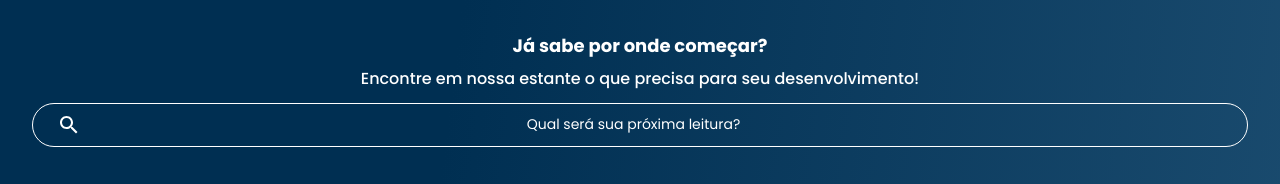
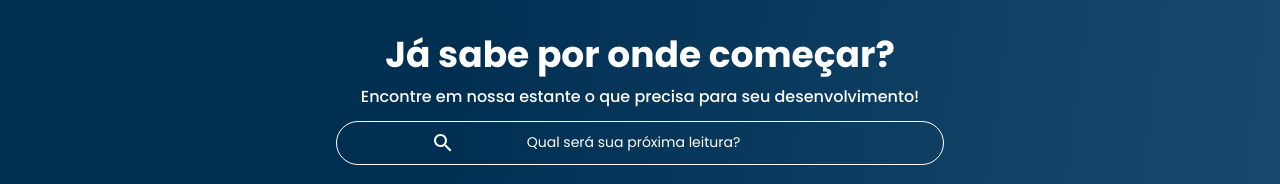
Before and after one commit to henriqueGdev/AluraBooks, a plain HTML site: page index.html in a window 1280 px wide. Shown: the part 76-260 px from the top of the page. Drawn offline with nearby package versions, Linux system fonts and the light colour scheme.

Commit message:
banner responsivo finalizado

```diff
--- a/styles/banner.css
+++ b/styles/banner.css
@@ -33,3 +33,18 @@
     background: url("../img/Lupa.svg") no-repeat;
     background-position: 1em;
 }
+
+@media  screen and (min-width: 1024px) {
+    .banner__titulo {
+        font-size: 36px;
+        font-weight: 700;
+    }
+
+    .banner__pesquisa {
+        width: 50%;
+    }
+
+    .banner__pesquisa::placeholder {
+        background-position: 6em;
+    }
+}
```
